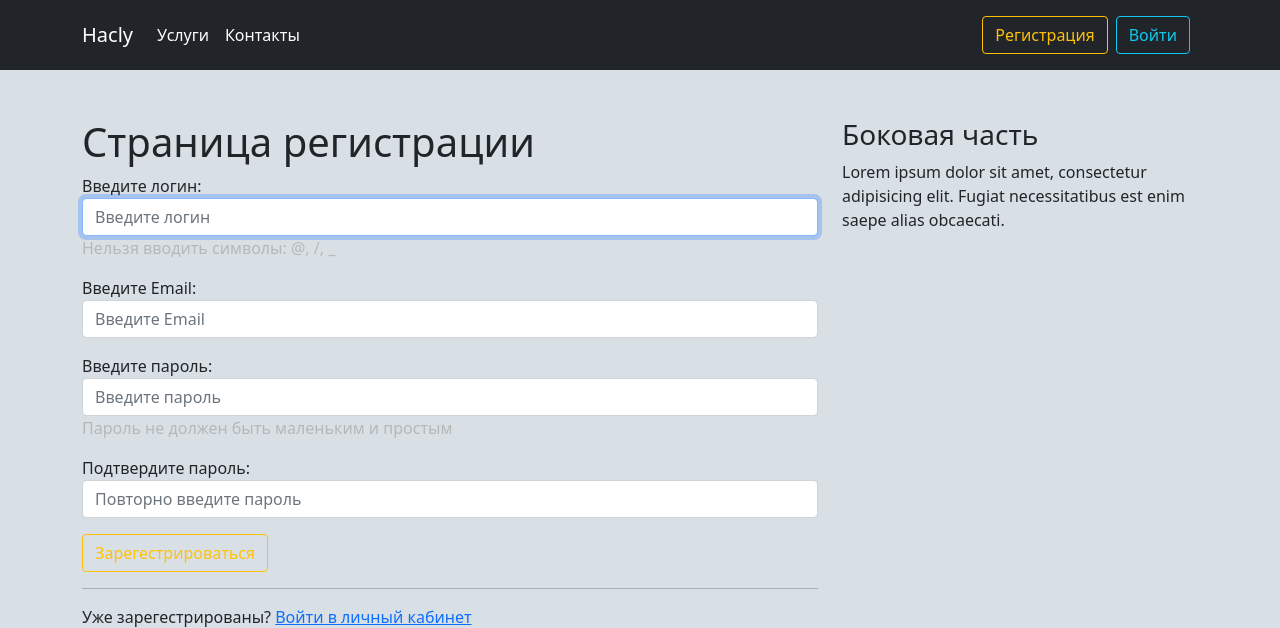
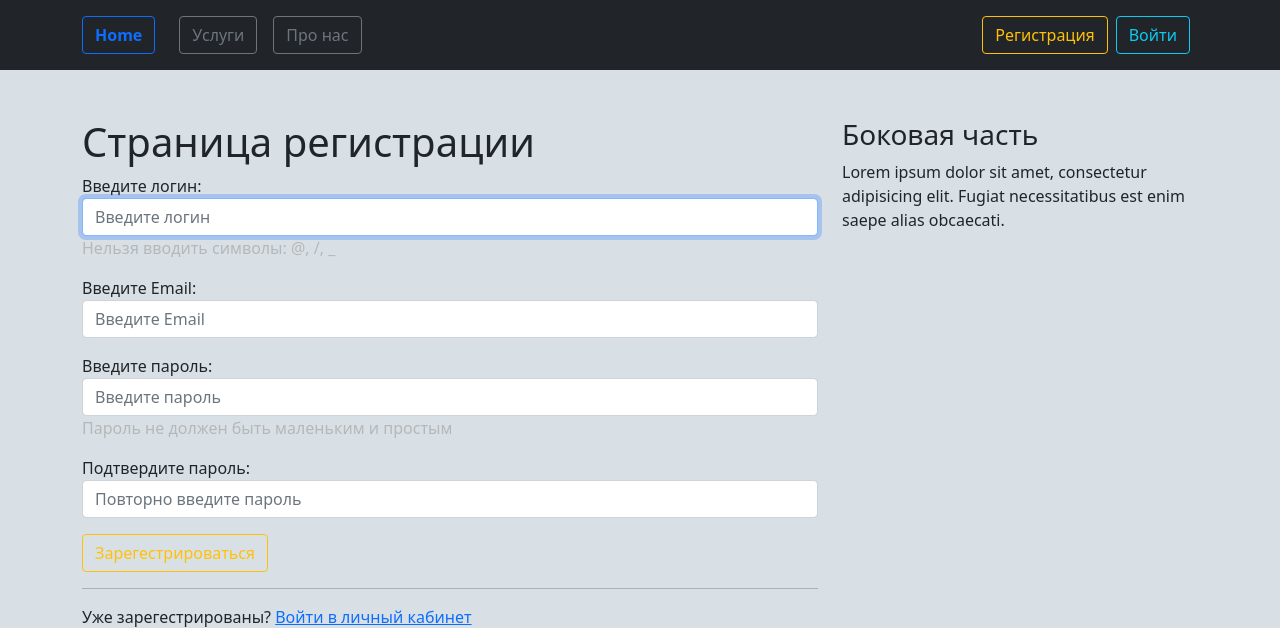
Before and after one commit to sgrigerc/news-site, a Django app: page /reg/ in a window 1280 px wide. Shown: the top 628 px of the page. Run offline with Django 3.2, Linux system fonts and the light colour scheme.

Commit message:
page contacti

```diff
--- a/blog/templates/blog/base.html
+++ b/blog/templates/blog/base.html
@@ -12,14 +12,20 @@
 <body>
   <nav class="navbar navbar-expand-lg navbar-dark bg-dark" aria-label="Eighth navbar example">
     <div class="container">
-      <a class="navbar-brand lead" href="{% url 'home' %}"><strong>Hacly</strong></a>
+      <a class="navbar-brand lead" href="{% url 'home' %}">
+        <button type="button" class="btn btn-outline-primary "><strong>Home</strong></button>
+      </a>
       <div class="collapse navbar-collapse " id="navbarsExample07">
         <ul class="navbar-nav me-auto mb-2 mb-lg-0">
           <li class="nav-item">
-            <a class="nav-link active" href="{% url 'uslugi' %}">Услуги</a>
+            <a class="nav-link active" href="{% url 'uslugi' %}">
+              <buttom type="button" class="btn btn-outline-secondary">Услуги</buttom>
+            </a>
           </li>
           <li class="nav-item ">
-            <a class="nav-link active" href="{% url 'contacti' %}">Контакты</a>
+            <a class="nav-link active" href="{% url 'contacti' %}">
+              <button type="button" class="btn btn-outline-secondary">Про нас</button>
+            </a>
           </li>
         </ul>
 
--- a/blog/urls.py
+++ b/blog/urls.py
@@ -3,6 +3,7 @@ from . import views
 
 urlpatterns = [
     path('', views.ShowNewsView.as_view(), name = 'home'),
+    path('', views.ShowNewsView.as_view(), name = 'blog-home'),
     path('user/<str:username>', views.UserAllNewsView.as_view(), name = 'user-news'),
     path('news/<int:pk>', views.NewsDetailView.as_view(), name = 'news-detail'),
     path('news/<int:pk>/update', views.UpdateNewsView.as_view(), name = 'news-update'),
--- a/dj1/urls.py
+++ b/dj1/urls.py
@@ -10,8 +10,7 @@ urlpatterns = [
     path('reg/', userViews.register, name='reg'),
     path('profile/', userViews.profile, name='profile'),
     path('user/', authViews.LoginView.as_view(template_name='users/user.html'), name='user'),
-    path('pass-reset/',
-        authViews.PasswordResetView.as_view(template_name='users/pass_reset.html'),
+    path('pass-reset/',authViews.PasswordResetView.as_view(template_name='users/pass_reset.html'),
         name='pass-reset'),
     path('password_reset_confirm/<uidb64>/<token>/',
         authViews.PasswordResetConfirmView.as_view(template_name='users/password_reset_confirm.html'),name='password_reset_confirm'),
```
Also changed, not shown: blog/templates/blog/contacti.html (+15 -6 lines).
